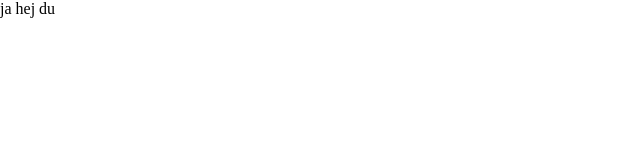
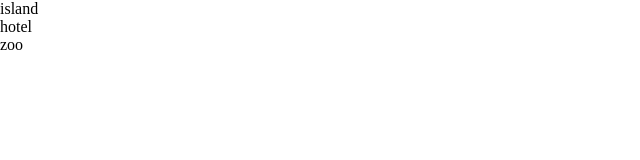
Before and after one commit to Sannabanana/hoteldisneysjov, a plain HTML site: page index.html in a window 1280 px wide. Shown: the full height of the page, 0-640 px from the left. Drawn offline with Linux system fonts and the light colour scheme.

Commit message:
Added island image and code

```diff
--- a/index.html
+++ b/index.html
@@ -8,7 +8,10 @@
 </head>
 
 <body>
-	ja hej du
+	<div id="island" onclick="showArea('island')">island</div>
+	<div id="hotel">hotel</div>
+	<div id="zoo">zoo</div>
 </body>
 
+<script src="script.js"></script>
 </html>
--- /dev/null
+++ b/script.js
@@ -0,0 +1,14 @@
+var image = document.createElement("img")
+image.src = "start-kort.png"
+var islandElement = document.getElementById("island")
+// islandElement.appendChild(image)
+var hotelElement = document.getElementById("hotel")
+var zooElement = document.getElementById("zoo")
+
+function showArea(area) {
+	islandElement.style.display = "none"
+	hotelElement.style.display = "none"
+	zooElement.style.display = "none"
+	var areaElement = document.getElementById(area)
+	areaElement.style.display = "initial"
+}
```
Also changed, not shown: start-kort.png (added).
